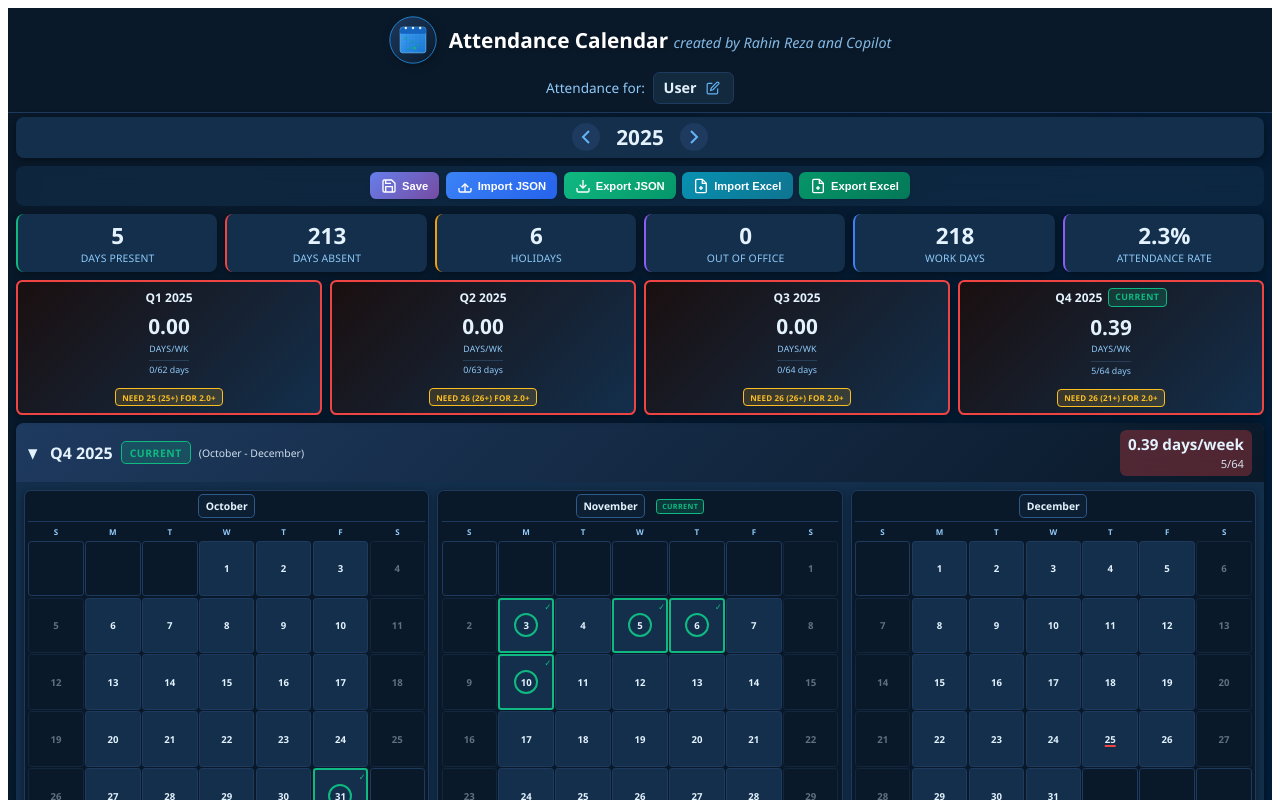
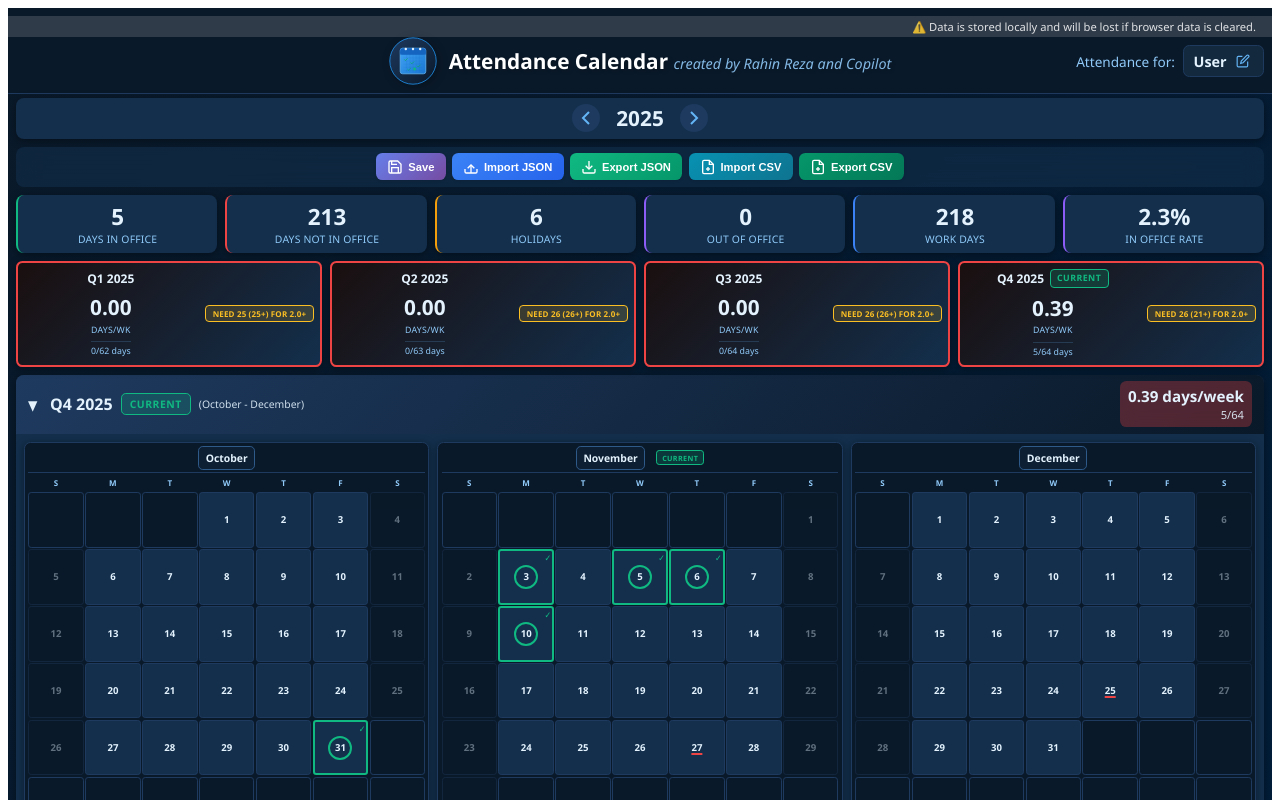
Before and after one commit to rahinreza/attendance-calendar-application, an Angular app: page / in a window 1280 px wide. Shown: the top 800 px of the page. Built offline with nearby package versions, Linux system fonts and the light colour scheme.

Commit message:
Rename Present/Absent to In Office/Not in Office, add local storage warning, move username to right corner, rename Excel to CSV buttons, update quarter card layout

```diff
--- a/src/app/app.component.css
+++ b/src/app/app.component.css
@@ -28,16 +28,28 @@
   background: #0a1929;
   color: white;
   padding: 0.5rem 0;
-  text-align: center;
   border-bottom: 1px solid #1e3a5f;
+}
+
+.header .container {
+  display: flex;
+  align-items: center;
+  justify-content: center;
+  position: relative;
 }
 
 .header-title {
   display: flex;
   align-items: center;
-  justify-content: center;
   gap: 0.75rem;
-  margin-bottom: 0.5rem;
+}
+
+.username-section {
+  position: absolute;
+  right: 0.5rem;
+  display: flex;
+  align-items: center;
+  gap: 0.5rem;
 }
 
 .app-logo {
@@ -65,14 +77,6 @@
   color: #90caf9;
   font-style: italic;
   opacity: 0.9;
-}
-
-.username-section {
-  margin-top: 0.5rem;
-  display: flex;
-  align-items: center;
-  justify-content: center;
-  gap: 0.5rem;
 }
 
 .username-label {
@@ -187,6 +191,14 @@
   border-left: 2px solid #64b5f6;
 }
 
+
+.local-storage-warning {
+  background-color: rgba(255, 255, 255, 0.15);
+  color: rgba(255, 255, 255, 0.85);
+  font-size: 0.7rem;
+  padding: 3px 16px;
+  text-align: right;
+}
 
 .stat-card.present {
   border-left-color: #10b981;
@@ -607,10 +619,25 @@
   border: 2px solid;
   transition: all 0.3s ease;
   display: flex;
+  flex-direction: row;
+  align-items: center;
+  justify-content: center;
+  gap: 0.5rem;
+}
+
+.average-card-main {
+  display: flex;
   flex-direction: column;
   align-items: center;
+  gap: 0.15rem;
+  flex: 1;
+}
+
+.average-card-badge {
+  display: flex;
+  align-items: center;
   justify-content: center;
-  gap: 0.15rem;
+  min-width: fit-content;
 }
 
 .average-card.red {
@@ -694,7 +721,7 @@
 }
 
 .days-needed {
-  margin-top: 0.3rem;
+  margin-top: 0;
 }
 
 .target-badge {
@@ -711,7 +738,7 @@
 }
 
 .days-achieved {
-  margin-top: 0.3rem;
+  margin-top: 0;
 }
 
 .success-badge {
--- a/src/app/app.component.html
+++ b/src/app/app.component.html
@@ -6,6 +6,10 @@
 <div class="calendar-app">
   <!-- Header -->
   <header class="header">
+    <!-- Local Storage Warning -->
+    <div class="local-storage-warning">
+      ⚠️ Data is stored locally and will be lost if browser data is cleared.
+    </div>
     <div class="container">
       <div class="header-title">
         <img src="logo.svg" alt="Attendance App Logo" class="app-logo">
@@ -95,7 +99,7 @@
             <line x1="9" y1="15" x2="15" y2="15"></line>
             <line x1="12" y1="12" x2="12" y2="18"></line>
           </svg>
-          Import Excel
+          Import CSV
         </button>
         <input type="file" id="excelFileInput" accept=".csv,.txt" style="display: none" (change)="importExcel($event)">
         <button class="control-btn excel-btn" (click)="exportToExcel()">
@@ -105,7 +109,7 @@
             <line x1="12" y1="18" x2="12" y2="12"></line>
             <line x1="9" y1="15" x2="15" y2="15"></line>
           </svg>
-          Export Excel
+          Export CSV
         </button>
       </div>
 
@@ -113,11 +117,11 @@
       <div class="stats-section">
         <div class="stat-card present">
           <div class="stat-number">{{ getYearStats().presentDays }}</div>
-          <div class="stat-label">Days Present</div>
+          <div class="stat-label">Days In Office</div>
         </div>
         <div class="stat-card absent">
           <div class="stat-number">{{ getYearStats().absentDays }}</div>
-          <div class="stat-label">Days Absent</div>
+          <div class="stat-label">Days Not in Office</div>
         </div>
         <div class="stat-card holiday">
           <div class="stat-number">{{ getYearStats().holidayCount }}</div>
@@ -133,7 +137,7 @@
         </div>
         <div class="stat-card rate">
           <div class="stat-number">{{ getYearStats().attendanceRate.toFixed(1) }}%</div>
-          <div class="stat-label">Attendance Rate</div>
+          <div class="stat-label">In Office Rate</div>
         </div>
       </div>
 
@@ -142,6 +146,7 @@
         <div *ngFor="let quarter of getAllQuartersSequential()" class="average-card" [ngClass]="getAverageColor(getQuarterStats(quarter, false).averagePerWeek)">
           <ng-container *ngIf="getQuarterStats(quarter, false) as qStats">
             <ng-container *ngIf="getQuarterStats(quarter, true) as qStatsProj">
+              <div class="average-card-main">
                 <div class="average-header">
                   <h3>{{ getQuarterName(quarter) }}<span *ngIf="isCurrentQuarter(quarter)" class="current-quarter-badge-small">Current</span></h3>
                 </div>
@@ -150,16 +155,15 @@
                 <div class="quarter-info">
                   {{ qStats.presentDays }}<span *ngIf="hasPlannedDatesInQuarter(quarter)" class="projected-value"> / {{ qStatsProj.presentDays }}</span>/{{ qStats.totalWeekdays }} days
                 </div>
+              </div>
+              <div class="average-card-badge">
                 <ng-container *ngIf="qStats.averagePerWeek >= 2.0; else showDaysNeeded">
-                <div class="days-achieved">
                   <span class="success-badge">✓ 2.0+ Achieved</span>
-                </div>
                 </ng-container>
                 <ng-template #showDaysNeeded>
-                <div class="days-needed" *ngIf="qStats.daysNeededForTarget > 0">
-                  <span class="target-badge">Need {{ qStats.presentDays + qStats.daysNeededForTarget }} ({{ qStats.daysNeededForTarget }}+) for 2.0+</span>
+                  <span class="target-badge" *ngIf="qStats.daysNeededForTarget > 0">Need {{ qStats.presentDays + qStats.daysNeededForTarget }} ({{ qStats.daysNeededForTarget }}+) for 2.0+</span>
+                </ng-template>
               </div>
-              </ng-template>
             </ng-container>
           </ng-container>
         </div>
@@ -222,7 +226,7 @@
             <div class="month-stat-row">
               <div class="month-stat-item">
                 <span class="stat-value">{{ getMonthStats(month).presentDays }}<span *ngIf="hasPlannedDatesInMonth(month)" class="projected-value"> / {{ getMonthStats(month).projectedPresentDays }}</span></span>
-                <span class="stat-text">Present<span *ngIf="hasPlannedDatesInMonth(month)" class="projected-label"> / Proj</span></span>
+                <span class="stat-text">In Office<span *ngIf="hasPlannedDatesInMonth(month)" class="projected-label"> / Proj</span></span>
               </div>
               <div class="month-stat-divider">/</div>
               <div class="month-stat-item">
@@ -254,8 +258,8 @@
 
       <!-- Instructions -->
       <div class="instructions">
-        <p>💡 Click = Present/Plan • Right-click = OOO</p>
-        <p>✓ Present • 💼 Out of Office • 📅 Planned</p>
+        <p>💡 Click = In Office/Plan • Right-click = OOO</p>
+        <p>✓ In Office • 💼 Out of Office • 📅 Planned</p>
       </div>
     </div>
   </div>
--- a/src/app/app.component.ts
+++ b/src/app/app.component.ts
@@ -508,7 +508,7 @@ export class AppComponent implements OnInit {
                 const dateStr = parts[0]?.trim();
                 const status = parts[2]?.trim().toLowerCase();
 
-                if (dateStr && status === 'present') {
+                if (dateStr && (status === 'present' || status === 'in office')) {
                   // Convert date format from M/D/YYYY to YYYY-M-D
                   const dateParts = dateStr.split('/');
                   if (dateParts.length === 3) {
@@ -576,7 +576,7 @@ export class AppComponent implements OnInit {
     csv += 'Days Absent,' + yearStats.absentDays + '\n';
     csv += 'Holidays,' + yearStats.holidayCount + '\n';
     csv += 'Work Days (Weekdays - Holidays),' + yearStats.workDays + '\n';
-    csv += 'Attendance Rate,' + yearStats.attendanceRate.toFixed(2) + '%\n\n';
+    csv += 'In Office Rate,' + yearStats.attendanceRate.toFixed(2) + '%\n\n';
 
     // Quarterly Summary
     csv += 'QUARTERLY SUMMARY\n';
@@ -592,7 +592,7 @@ export class AppComponent implements OnInit {
 
     // Monthly Detail
     csv += 'MONTHLY DETAIL\n';
-    csv += 'Month,Present Days,Absent Days,Holidays,Total Weekdays,Work Days,Attendance Rate,Avg per Week\n';
+    csv += 'Month,In Office Days,Not in Office Days,Holidays,Total Weekdays,Work Days,In Office Rate,Avg per Week\n';
     for (let m = 0; m < 12; m++) {
       const mStats = this.getMonthStats(m);
       const avgPerWeek = this.getAveragePerWeek(m).toFixed(2);
@@ -621,12 +621,12 @@ export class AppComponent implements OnInit {
             status = 'Holiday';
             notes = this.getHolidayName(date);
           } else if (this.isPresent(date)) {
-            status = 'Present';
+            status = 'In Office';
           } else if (this.isPlanned(date)) {
             status = 'Planned';
             notes = 'Planned attendance';
           } else if (date <= new Date()) {
-            status = 'Absent';
+            status = 'Not in Office';
           } else {
             status = 'Future';
           }
@@ -860,7 +860,7 @@ export class AppComponent implements OnInit {
             if (wasPresent) {
               this.showClickPopup('Unmarked', event.clientX, event.clientY, 'info');
             } else {
-              this.showClickPopup('Present ✓', event.clientX, event.clientY, 'success');
+              this.showClickPopup('In Office ✓', event.clientX, event.clientY, 'success');
             }
           }
         } else if (event) {
@@ -972,7 +972,7 @@ export class AppComponent implements OnInit {
 
   getAttendanceStatus(date: Date | null): string {
     if (!date) return '';
-    return this.isPresent(date) ? 'Present' : 'Absent';
+    return this.isPresent(date) ? 'In Office' : 'Not in Office';
   }
 
   getYearStats() {
```
Lines whose indentation alone changed are shown as unchanged.
